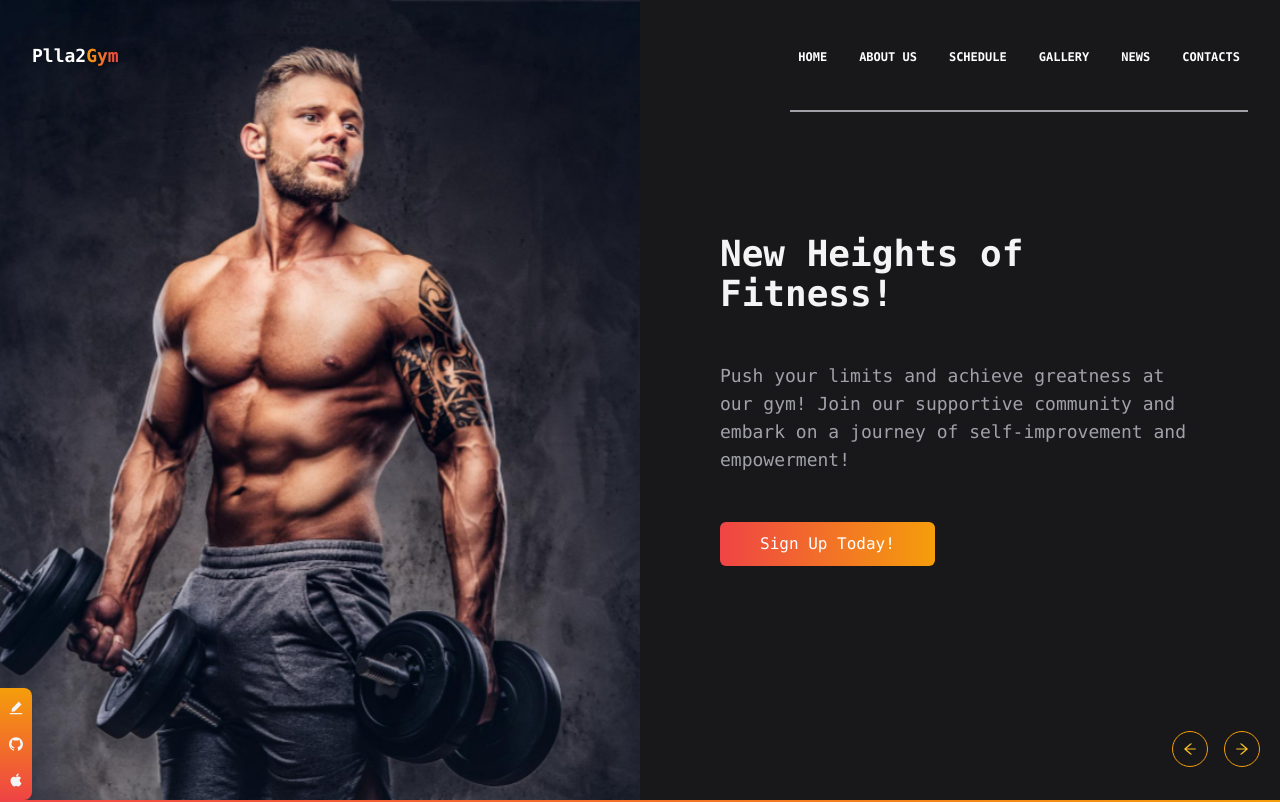
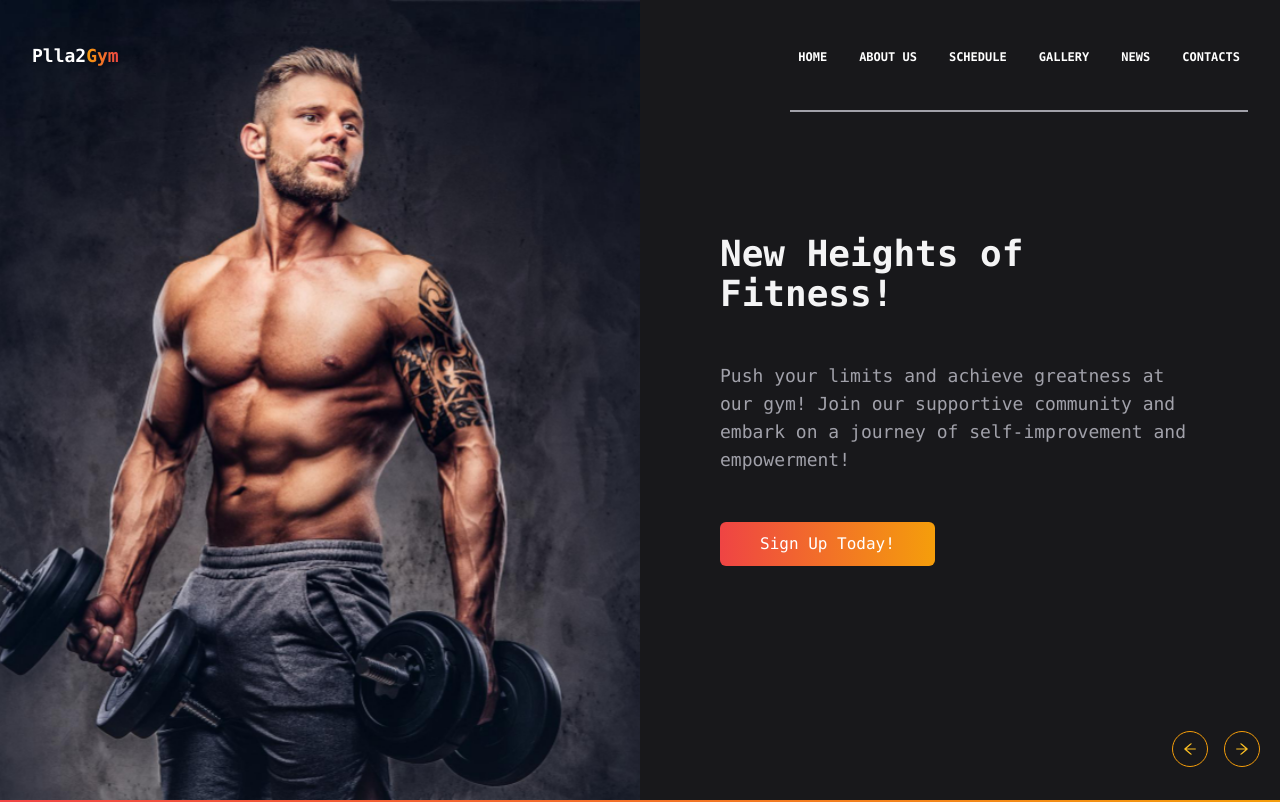
Before and after one commit to plla2/Nasa, a React (Vite) app: page / in a window 1280 px wide. Shown: the top 802 px of the page. Built offline with nearby package versions, Linux system fonts and the light colour scheme.

Commit message:
fix: Calculator 추가, stickyIcons 잠시제거

```diff
--- /dev/null
+++ b/src/components/organs/Calculator.tsx
@@ -0,0 +1,11 @@
+import Form from "../molecules/Form";
+
+const Calculator = () => {
+  return (
+    <div>
+      <Form />
+    </div>
+  );
+};
+
+export default Calculator;
--- a/src/components/organs/HeroSection.tsx
+++ b/src/components/organs/HeroSection.tsx
@@ -10,7 +10,7 @@ import Text from "../atoms/Text";
 import Button from "../atoms/Button";
 import { AiOutlineArrowLeft } from "@react-icons/all-files/ai/AiOutlineArrowLeft";
 import { AiOutlineArrowRight } from "@react-icons/all-files/ai/AiOutlineArrowRight";
-import StickyIcons from "../molecules/StickyIcons";
+// import StickyIcons from "../molecules/StickyIcons";
 
 const HeroSection = () => {
   const slideRef = useRef<Slider | null>();
@@ -107,7 +107,7 @@ const HeroSection = () => {
           <AiOutlineArrowRight />
         </Button>
       </div>
-      <StickyIcons />
+      {/* <StickyIcons /> */}
     </section>
   );
 };
--- a/src/components/pages/Home.tsx
+++ b/src/components/pages/Home.tsx
@@ -1,4 +1,5 @@
 import About from "../organs/About";
+import Calculator from "../organs/Calculator";
 import HeroSection from "../organs/HeroSection";
 import Membership from "../organs/Membership";
 import Offers from "../organs/Offers";
@@ -10,6 +11,7 @@ const Home = () => {
       <About />
       <Offers />
       <Membership />
+      <Calculator />
     </>
   );
 };
```
